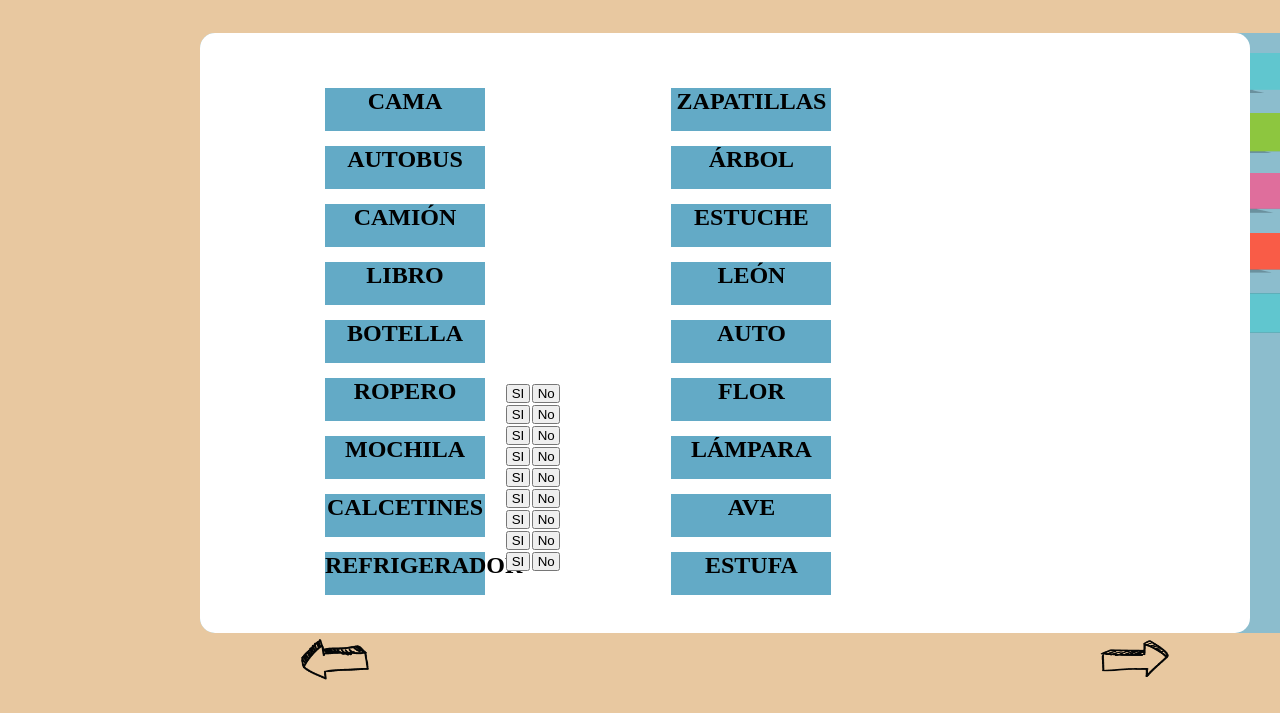
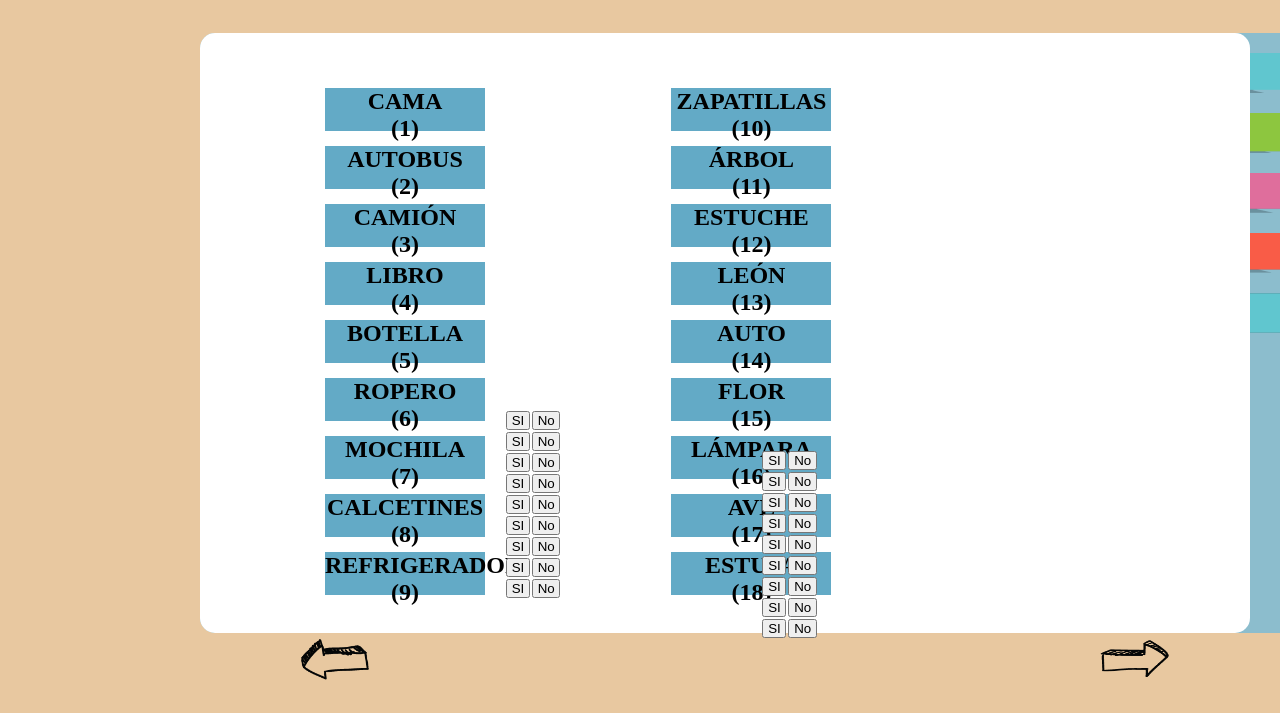
Before and after one commit to louvenstudent/aprendisaje-juego, a plain HTML site: page juego2-2.html in a window 1280 px wide. Shown: the part 87-800 px from the top of the page. Drawn offline with Linux system fonts and the light colour scheme.

Commit message:
Update juego2-2.html

```diff
--- a/juego2-2.html
+++ b/juego2-2.html
@@ -50,108 +50,108 @@
             </div>
             <div class="rectangulo2-1">
                 <div class="tabla1">
-                    <div>
-                        <h2>CAMA</h2>
-                        <h2>AUTOBUS</h2>
-                        <h2> CAMIÓN</h2>
-                        <h2>LIBRO</h2>
-                        <h2>BOTELLA</h2>
-                        <h2>ROPERO</h2>
-                        <h2>MOCHILA</h2>
-                        <h2>CALCETINES</h2>
-                        <h2>REFRIGERADOR</h2>
+                    <div class="yyyy">
+                        <h2>CAMA<br> (1)</h2>
+                        <h2>AUTOBUS<br> (2)</h2>
+                        <h2> CAMIÓN<br> (3)</h2>
+                        <h2>LIBRO<br> (4)</h2>
+                        <h2>BOTELLA<br> (5)</h2>
+                        <h2>ROPERO<br> (6)</h2>
+                        <h2>MOCHILA<br> (7)</h2>
+                        <h2>CALCETINES<br> (8)</h2>
+                        <h2>REFRIGERADOR<br> (9)</h2>
                     </div>
 
                     <div>
-                        <table>
-                            <tr>
+                        <table class="sis">
+                            <tr >
                                 <td><input type="button" value=" SI "></td>
                                 <td><input type="button" value=" No "></td>
                             </tr>
-                            <tr>
+                            <tr class="lll">
                                 <td><input type="button" value=" SI "></td>
                                 <td><input type="button" value=" No "></td>
                             </tr>
-                            <tr>
+                            <tr class="lll">
                                 <td><input type="button" value=" SI "></td>
                                 <td><input type="button" value=" No "></td>
                             </tr>
-                            <tr>
+                            <tr class="lll">
                                 <td><input type="button" value=" SI "></td>
                                 <td><input type="button" value=" No "></td>
                             </tr>
-                            <tr>
+                            <tr class="lll">
                                 <td><input type="button" value=" SI "></td>
                                 <td><input type="button" value=" No "></td>
                             </tr>
-                            <tr>
+                            <tr class="lll">
                                 <td><input type="button" value=" SI "></td>
                                 <td><input type="button" value=" No "></td>
                             </tr>
-                            <tr>
+                            <tr class="lll">
                                 <td><input type="button" value=" SI "></td>
                                 <td><input type="button" value=" No "></td>
                             </tr>
-                            <tr>
+                            <tr class="lll">
                                 <td><input type="button" value=" SI "></td>
                                 <td><input type="button" value=" No "></td>
                             </tr>
-                            <tr>
+                            <tr class="lll">
                                 <td><input type="button" value=" SI "></td>
                                 <td><input type="button" value=" No "></td>
                             </tr>
                         </table>
 
                     </div>
-                    <div class="secion2">
-                        <h2>ZAPATILLAS</h2>
-                        <h2>ÁRBOL</h2>
-                        <h2> ESTUCHE</h2>
-                        <h2>LEÓN</h2>
-                        <h2>AUTO</h2>
-                        <h2>FLOR</h2>
-                        <h2>LÁMPARA</h2>
-                        <h2>AVE</h2>
-                        <h2>ESTUFA</h2>
+                    <div class="secion2" >
+                        <h2>ZAPATILLAS<br> (10)</h2>
+                        <h2>ÁRBOL<br> (11)</h2>
+                        <h2> ESTUCHE<br> (12)</h2>
+                        <h2>LEÓN<br> (13)</h2>
+                        <h2>AUTO<br> (14)</h2>
+                        <h2>FLOR<br> (15)</h2>
+                        <h2>LÁMPARA<br> (16)</h2>
+                        <h2>AVE<br> (17)</h2>
+                        <h2>ESTUFA<br> (18)</h2>
                     </div>
                     <div >
-                        <!-- <table class="secion2t">
+                        <table class="secion2t">
                             <tr>
+                                <td ><input type="button" value=" SI "></td>
+                                <td><input type="button" value=" No "></td>
+                            </tr>
+                            <tr class="lll">
                                 <td><input type="button" value=" SI "></td>
                                 <td><input type="button" value=" No "></td>
                             </tr>
-                            <tr>
+                            <trclass="lll">
                                 <td><input type="button" value=" SI "></td>
                                 <td><input type="button" value=" No "></td>
                             </tr>
-                            <tr>
+                            <tr class="lll">
                                 <td><input type="button" value=" SI "></td>
                                 <td><input type="button" value=" No "></td>
                             </tr>
-                            <tr>
+                            <tr class="lll">
                                 <td><input type="button" value=" SI "></td>
                                 <td><input type="button" value=" No "></td>
                             </tr>
-                            <tr>
+                            <tr class="lll">
                                 <td><input type="button" value=" SI "></td>
                                 <td><input type="button" value=" No "></td>
                             </tr>
-                            <tr>
+                            <tr class="lll">
                                 <td><input type="button" value=" SI "></td>
                                 <td><input type="button" value=" No "></td>
                             </tr>
-                            <tr>
+                            <tr class="lll">
                                 <td><input type="button" value=" SI "></td>
                                 <td><input type="button" value=" No "></td>
                             </tr>
-                            <tr>
+                            <tr class="lll">
                                 <td><input type="button" value=" SI "></td>
                                 <td><input type="button" value=" No "></td>
                             </tr>
-                            <tr>
-                                <td><input type="button" value=" SI "></td>
-                                <td><input type="button" value=" No "></td>
-                            </tr> -->
                         </table>
                     </div>
                 </div>
```
